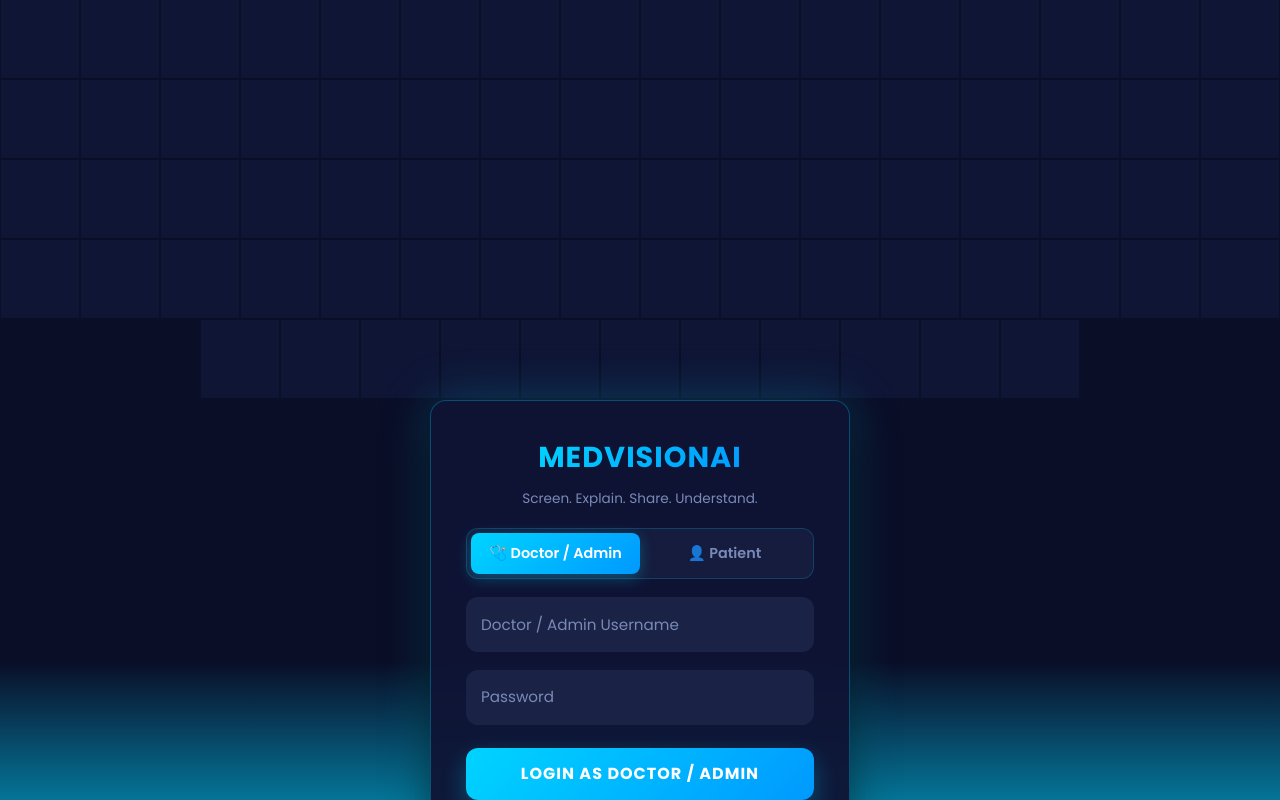
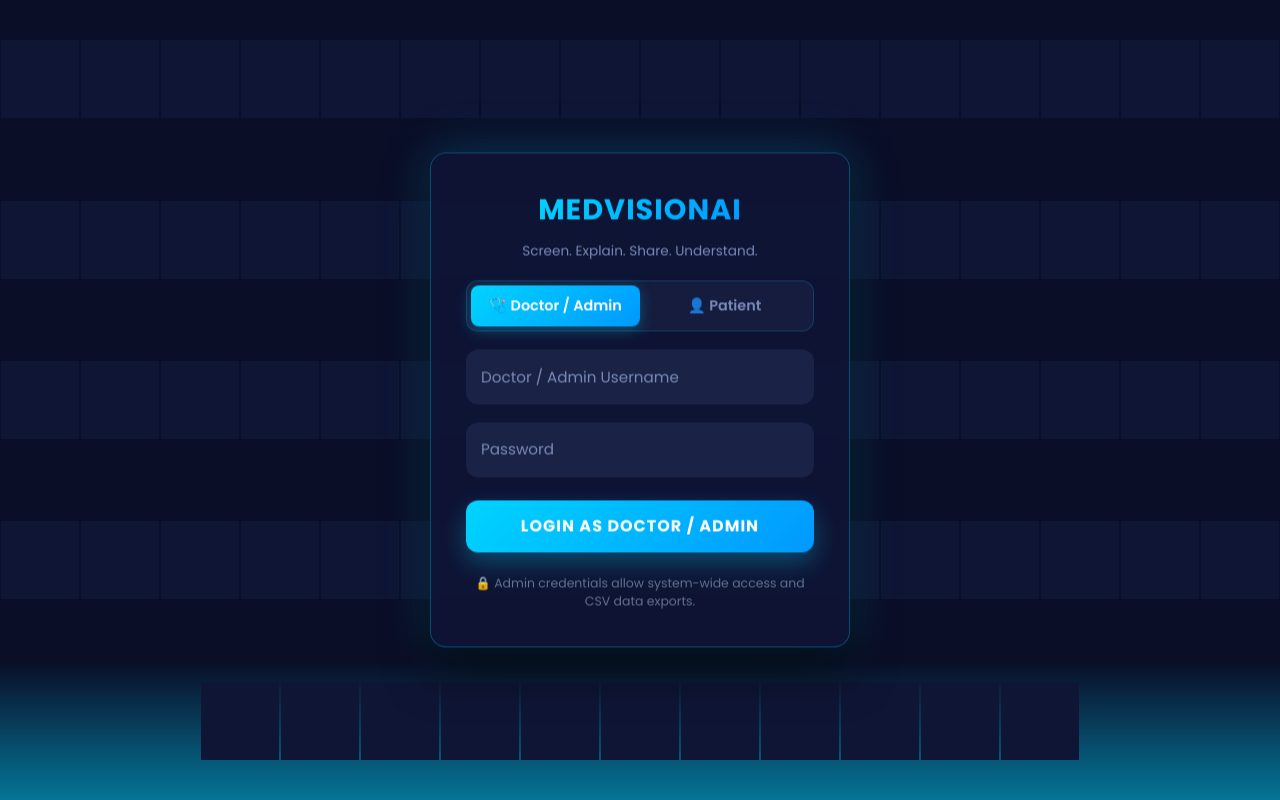
Before and after one commit to phanikumar822/MedVisionAI-v2, a React (Vite) app in the folder frontend/: page /login in a window 1280 px wide. Built offline with nearby package versions, Linux system fonts and the light colour scheme.

Commit message:
fix: centered Login card in viewport

```diff
--- a/frontend/src/pages/Login.css
+++ b/frontend/src/pages/Login.css
@@ -62,7 +62,10 @@
 }
 
 .auth-card {
-  position: relative;
+  position: absolute;
+  top: 50%;
+  left: 50%;
+  transform: translate(-50%, -50%);
   width: 420px;
   background: rgba(15, 21, 53, 0.95);
   backdrop-filter: blur(12px);
```
